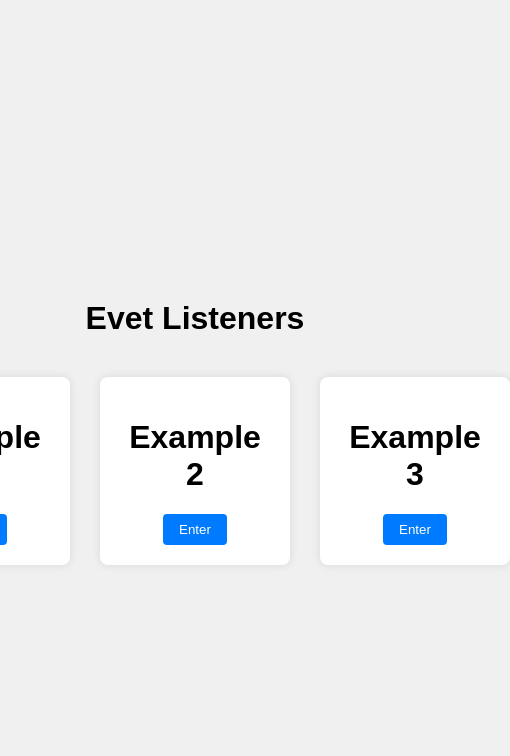
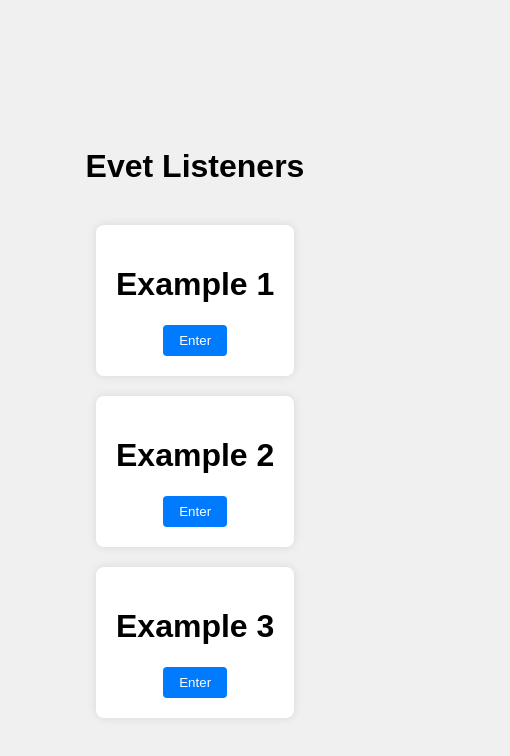
Before and after one commit to Amiralioghli/Events-Project-HTML-CSS-front-end, a plain HTML site: page index.html in a window 390 px wide. Shown: the whole page, 510 px wide, since content can reach past the window. Drawn offline with Linux system fonts and the light colour scheme.

Commit message:
Update styles

```diff
--- a/styles.css
+++ b/styles.css
@@ -7,8 +7,9 @@ body {
   flex-direction: column;
   align-items: center;
   justify-content: center;
-  height: 100vh;
+  min-height: 100vh;
   background-color: #f0f0f0;
+  text-align: center;
 }
 
 /* Heading */
@@ -21,6 +22,7 @@ body {
   display: flex;
   justify-content: center;
   gap: 30px;
+  flex-wrap: wrap;
 }
 
 /* Box styling (shared) */
@@ -28,7 +30,6 @@ body {
   background-color: #ffffff;
   padding: 20px;
   width: 150px;
-  text-align: center;
   box-shadow: 0 0 10px rgba(0,0,0,0.1);
   border-radius: 8px;
 }
@@ -46,3 +47,17 @@ button {
 button:hover {
   background-color: #0056b3;
 }
+
+/* ===== Mobile Styles ===== */
+@media (max-width: 600px) {
+  .container {
+    flex-direction: column;
+    align-items: center;
+    gap: 20px;
+  }
+
+  .container > div {
+    width: 80%;
+    max-width: 300px;
+  }
+}
```
